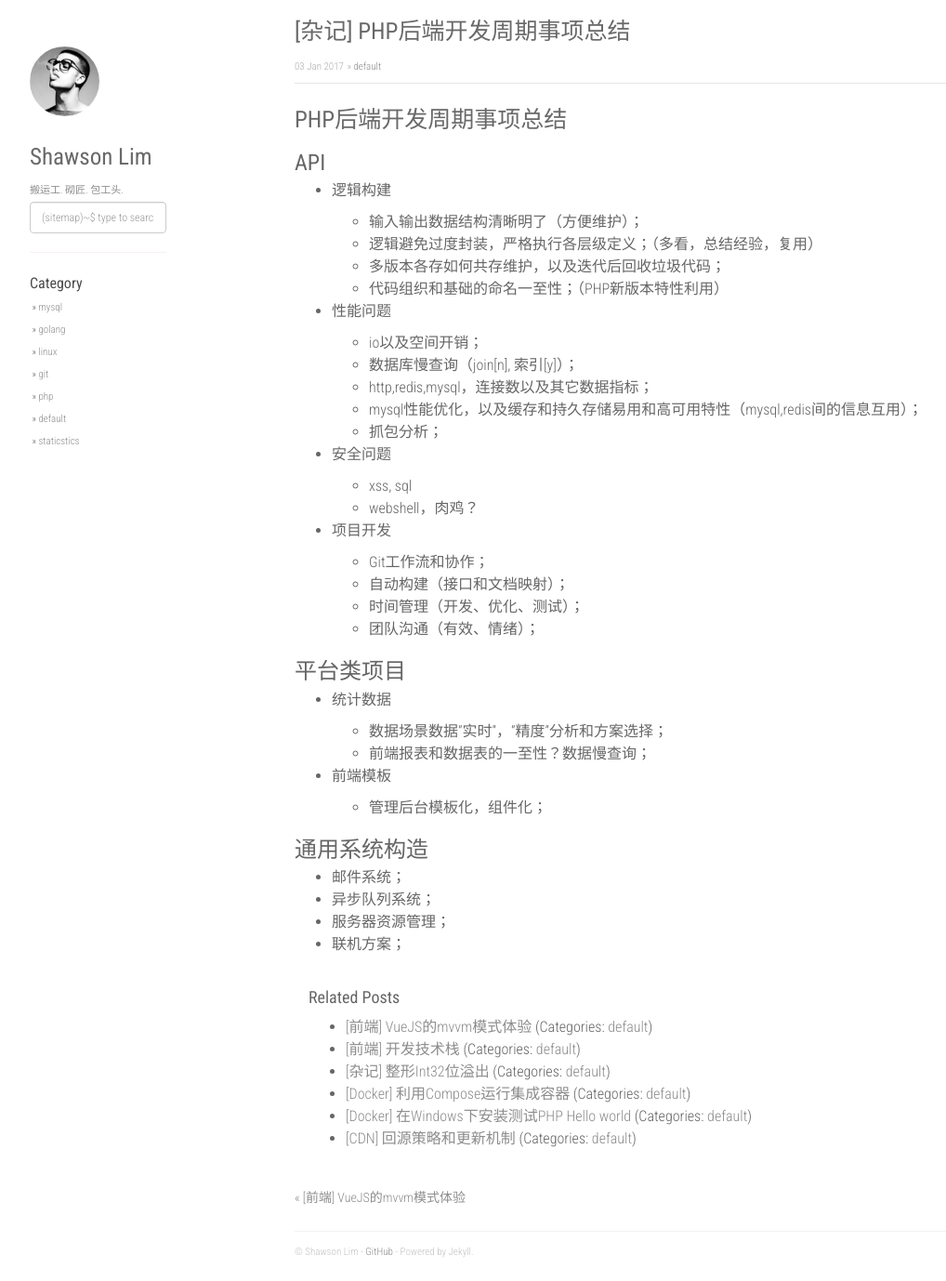
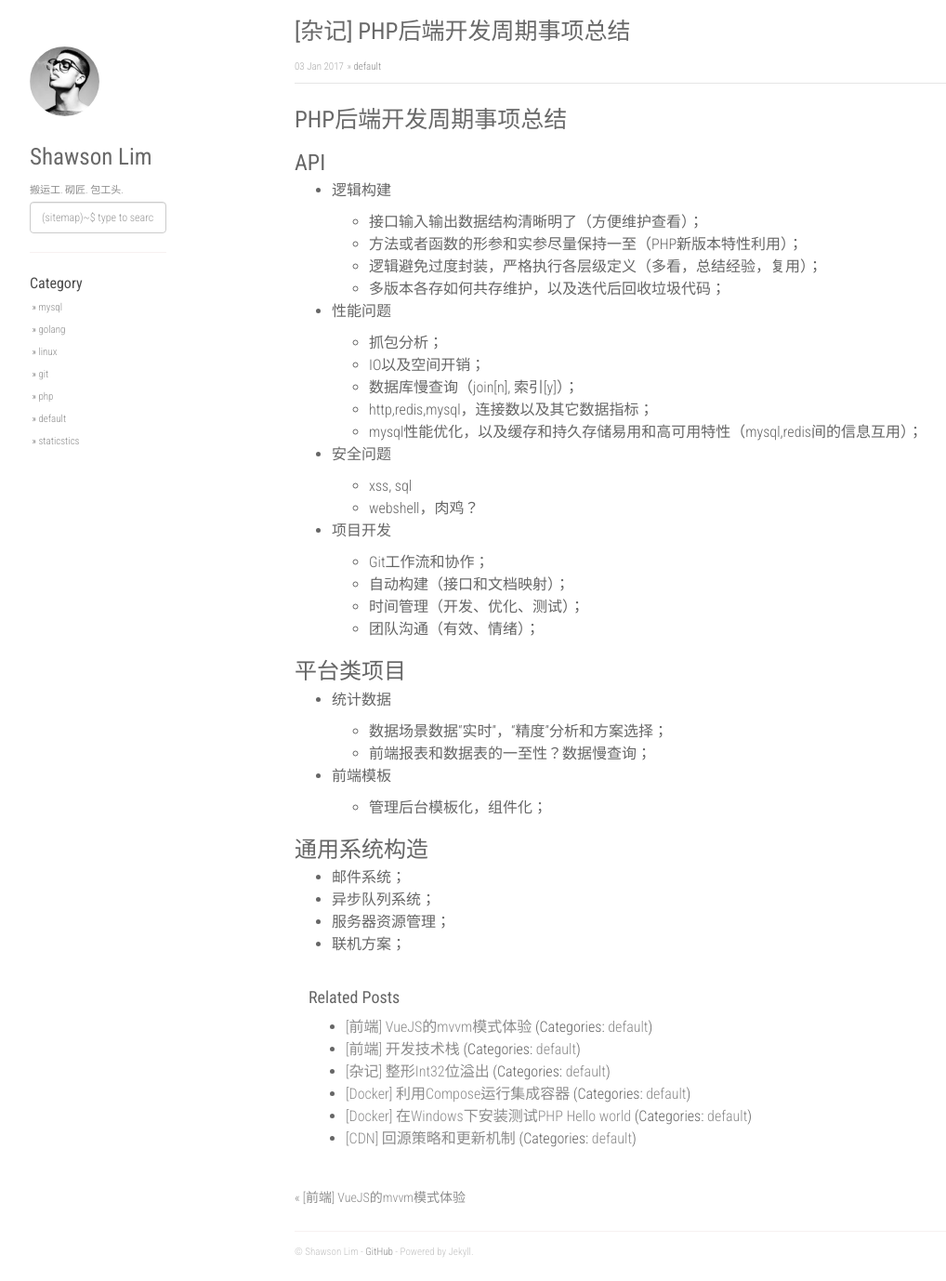
Before and after one commit to linsir123/linsir123.github.io, a Jekyll site: the page built from _posts/2017-01-03-php-recent-work-summary.md, in a window 1280 px wide and 1378 px high. Shown: the whole window at 93% size, without its empty margins (53-1071 px from the left). Built offline with Jekyll 4.4.1, drawn with Linux system fonts in a browser that asks for light colours; nearby versions of some CDN libraries; comment, search, counter and statistics services are not loaded.

Commit message:
update post.

```diff
--- a/_posts/2017-01-03-php-recent-work-summary.md
+++ b/_posts/2017-01-03-php-recent-work-summary.md
@@ -12,18 +12,18 @@ PHP后端开发周期事项总结
 
 + 逻辑构建
 
-    * 输入输出数据结构清晰明了（方便维护）；
-    * 逻辑避免过度封装，严格执行各层级定义；（多看，总结经验，复用）
+    * 接口输入输出数据结构清晰明了（方便维护查看）；
+    * 方法或者函数的形参和实参尽量保持一至（PHP新版本特性利用）；
+    * 逻辑避免过度封装，严格执行各层级定义（多看，总结经验，复用）；
     * 多版本各存如何共存维护，以及迭代后回收垃圾代码；
-    * 代码组织和基础的命名一至性；（PHP新版本特性利用）
 
 + 性能问题
 
-    * io以及空间开销；
+    * 抓包分析；
+    * IO以及空间开销；
     * 数据库慢查询（join[n], 索引[y]）；
     * http,redis,mysql，连接数以及其它数据指标；
     * mysql性能优化，以及缓存和持久存储易用和高可用特性（mysql,redis间的信息互用）；
-    * 抓包分析；
 
 + 安全问题
 
```
